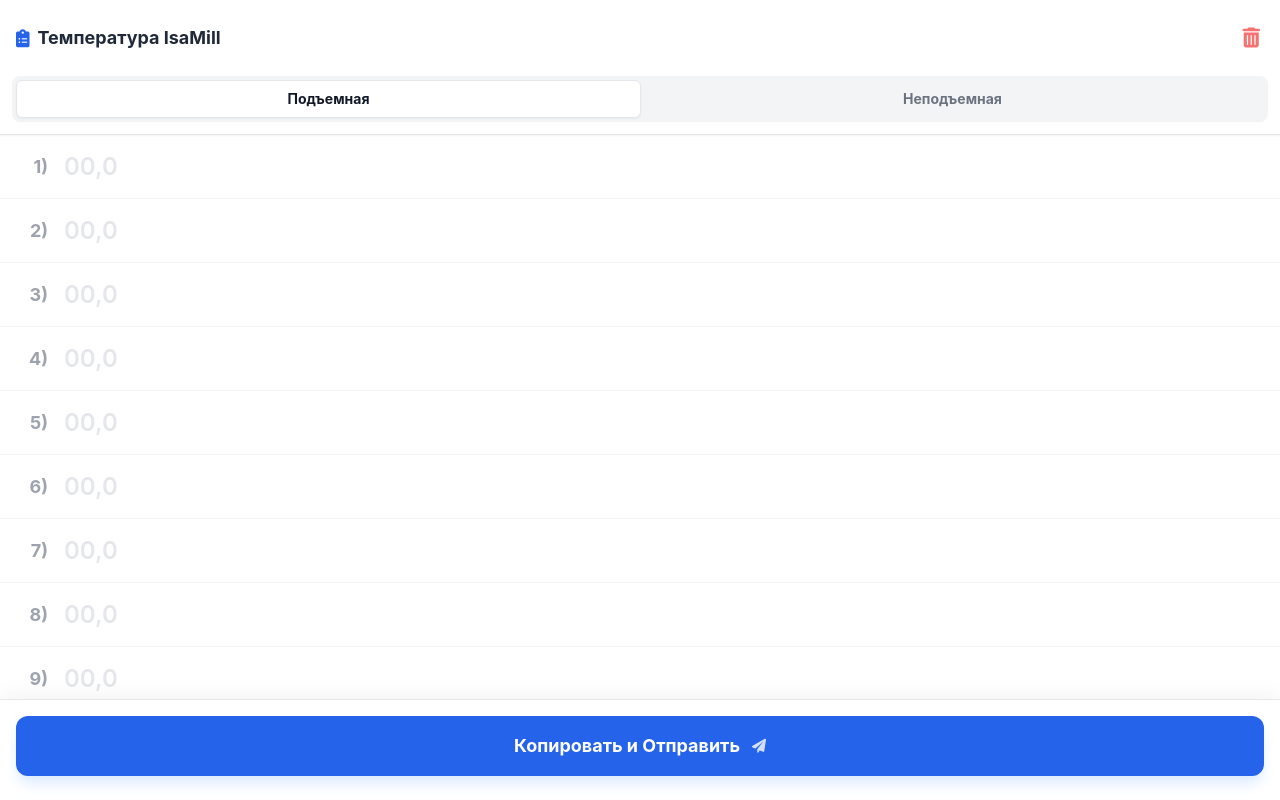
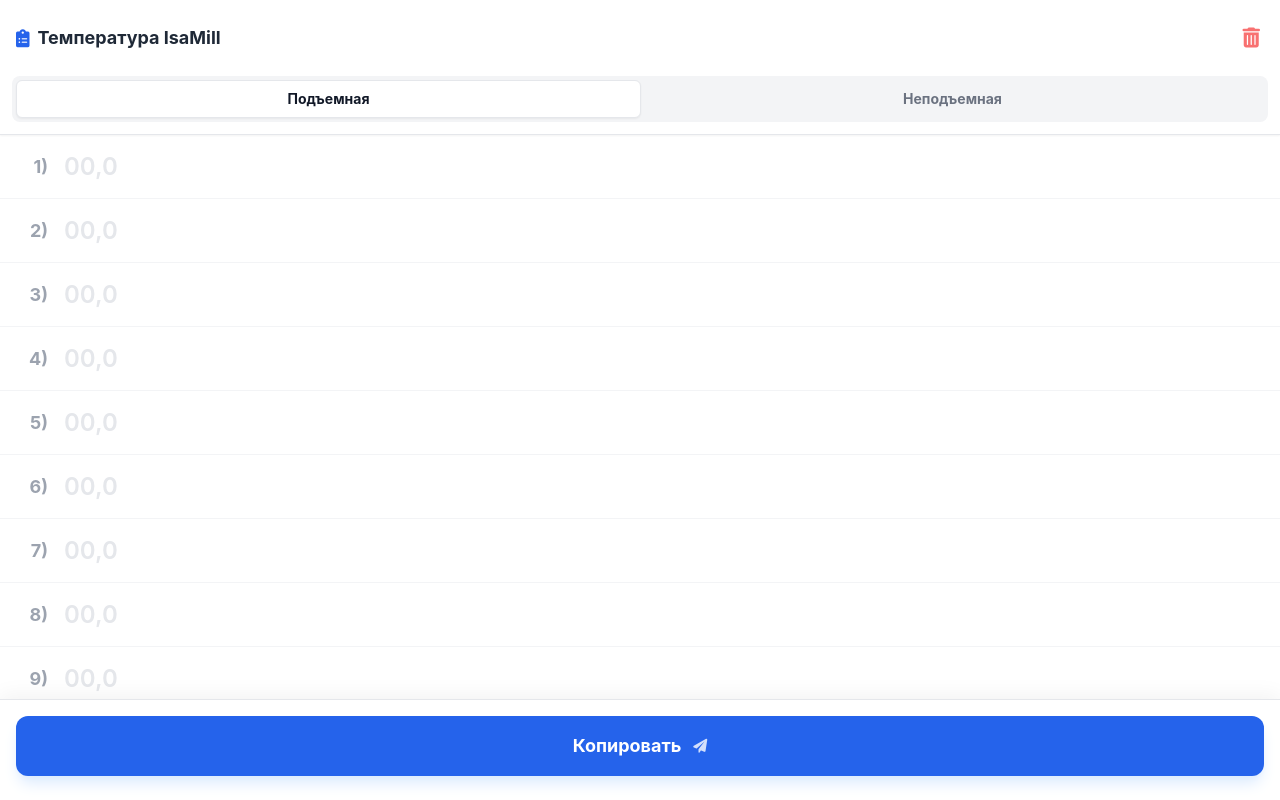
Before and after one commit to MirasTolebek/TemperatureIsaMill, a plain HTML site: page index.html in a window 1280 px wide. Drawn offline with nearby package versions, Linux system fonts and the light colour scheme.

Commit message:
Update index.html

```diff
--- a/index.html
+++ b/index.html
@@ -86,7 +86,7 @@
         <!-- 3. КНОПКИ (Фиксированы внизу) -->
         <div class="flex-none bg-white border-t border-gray-200 p-4 pb-6 z-20 shadow-[0_-4px_20px_rgba(0,0,0,0.05)]">
             <button onclick="submitData()" id="submit-btn" class="w-full bg-blue-600 active:bg-blue-700 text-white font-bold text-lg py-4 rounded-xl shadow-lg shadow-blue-100 transition-transform active:scale-95 flex items-center justify-center gap-3">
-                <span>Копировать и Отправить</span>
+                <span>Копировать</span>
                 <i class="fas fa-paper-plane text-sm opacity-80"></i>
             </button>
         </div>
```
